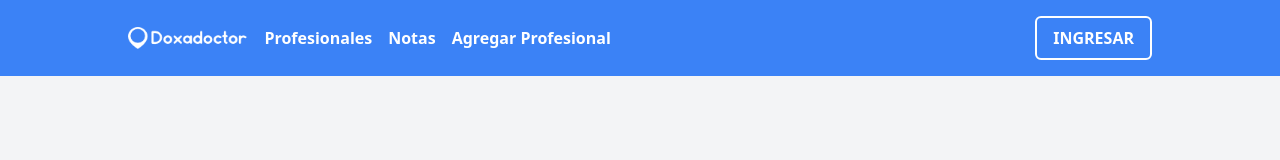
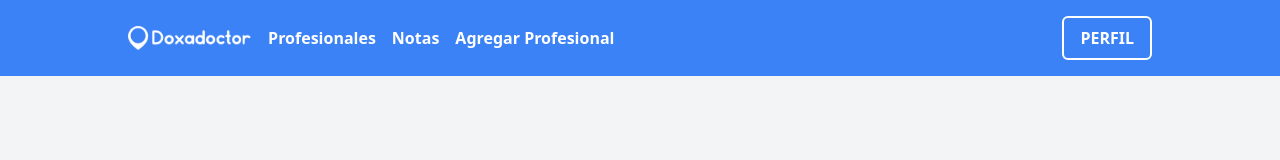
Before and after one commit to luissimosa199/doxadoctor_v2, a Next.js app: page /login in a window 1280 px wide. Shown: the top 160 px of the page. Built offline with nearby package versions, Linux system fonts and the light colour scheme; no server answers; sample sign-in values are in the browser's storage.

Commit message:
login link implemented

```diff
--- a/src/components/DesktopNav.tsx
+++ b/src/components/DesktopNav.tsx
@@ -1,7 +1,9 @@
+import { useSession } from "next-auth/react";
 import Link from "next/link";
 import React from "react";
 
 const DesktopNav = () => {
+  const { status } = useSession();
   return (
     <>
       <nav className="ml-4 w-full hidden md:block">
@@ -18,9 +20,12 @@ const DesktopNav = () => {
         </ul>
       </nav>
       <div>
-        <button className="hidden md:block px-4 py-2 border-2 border-white rounded-md text-white uppercase font-semibold">
-          Ingresar
-        </button>
+        <Link
+          href={status === "authenticated" ? "/perfil" : "/login"}
+          className="hidden md:block px-4 py-2 border-2 border-white rounded-md text-white uppercase font-semibold"
+        >
+          {status === "authenticated" ? "Perfil" : "Ingresar"}
+        </Link>
       </div>
     </>
   );
--- a/src/components/NavBar.tsx
+++ b/src/components/NavBar.tsx
@@ -1,16 +1,9 @@
-import { signOut, useSession } from "next-auth/react";
-import ProfilePicture from "./ProfilePicture";
-import { useRouter } from "next/router";
 import useOnlineLogger from "@/hooks/useOnlineLogger";
 import Image from "next/image";
 import DesktopNav from "./DesktopNav";
 import MobileNav from "./MobileNav";
 
 const Navbar = () => {
-  const { data: session } = useSession();
-  const router = useRouter();
-  const isUsersPage = router.asPath === "/usuarios";
-
   useOnlineLogger();
 
   return (
```
